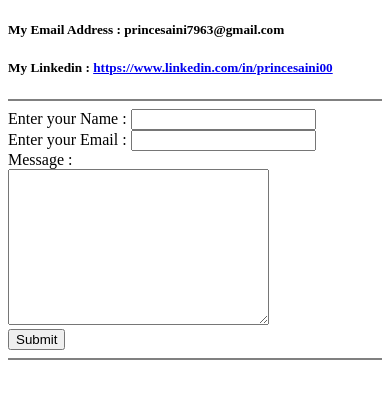
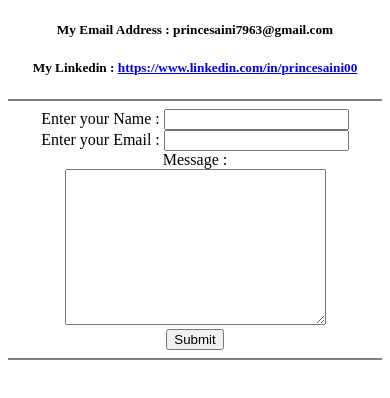
Before and after one commit to PrinceSainiMundra/CV, a plain HTML site: page contactme.html in a window 390 px wide. Drawn offline with Linux system fonts and the light colour scheme.

Commit message:
Update the responsiveness

```diff
--- a/contactme.html
+++ b/contactme.html
@@ -4,6 +4,16 @@
 <head>
     <meta charset="UTF-8">
     <title>Contact Me</title>
+    <style>
+    @media (max-width: 480px) {
+      body > * {
+            display:block;
+        }
+      body {
+            text-align:center;
+        }
+    }
+  </style>
 </head>
 
 <body>
```
